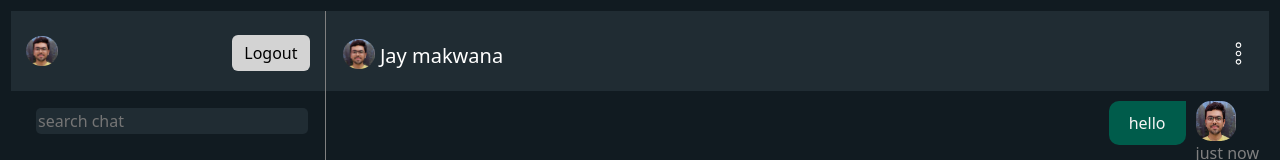
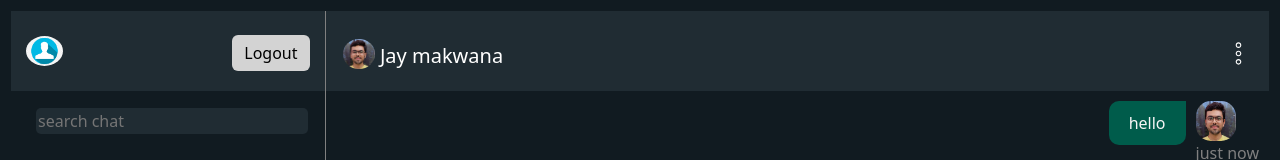
Before and after one commit to JAYMAKWANA2202/Chat-App, a React (Create React App) app: page /chat in a window 1280 px wide. Shown: the top 160 px of the page. Built offline with nearby package versions, Linux system fonts and the light colour scheme.

Commit message:
some small change

```diff
--- a/src/Component/Login2.js
+++ b/src/Component/Login2.js
@@ -66,13 +66,13 @@ export default function Login2() {
 
     signInWithEmailAndPassword(auth, values.email, values.password)
       .then(async () => {
-        console.log("welcome");
         if (signInWithEmailAndPassword) {
           navigate("/chat");
+          toast.success("welcome to chat app");
         }
       })
       .catch((error) => {
-        alert(error);
+        toast.error(error.message);
       });
 
     //   const actionCodeSettings = {
@@ -92,17 +92,6 @@ export default function Login2() {
     //       toast.error("Oops! Something went wrong.");
     //     });
     //   console.log("sendSignInLinkToEmail: ", sendSignInLinkToEmail);
-
-    // signInWithEmailAndPassword(auth, values.email, values.password)
-    //   .then(async () => {
-    //     if (signInWithEmailAndPassword) {
-    //       navigate("/chat");
-    //       toast.success("welcome to chat app");
-    //     }
-    //   })
-    //   .catch((error) => {
-    //     toast.error("opps! somthing is wrong");
-    //   });
   };
 
   return (
--- a/src/Component/Sidbar.js
+++ b/src/Component/Sidbar.js
@@ -2,6 +2,7 @@ import React from "react";
 import styled from "styled-components";
 import Button from "react-bootstrap/esm/Button";
 import Myimg from "../images/1.jpg";
+import Myimg1 from "../images/3.png";
 import { signOut } from "firebase/auth";
 import { auth } from "../utilities/firebase";
 import { useNavigate } from "react-router-dom";
@@ -31,22 +32,23 @@ export default function Sidbar() {
         setUser(doc.data());
       });
     } catch (err) {
-      setErr(toast.error);
+      setErr(toast.error(true));
     }
   };
 
   const handelKey = (e) => {
     e.code === "Enter" && handelSearch();
   };
+
   return (
     <Container>
       <Header>
-        <img src={Myimg} height={30} />
+        <img src={Myimg1} height={30} />
+        <span></span>
         <IconButton>
           <Button onClick={handelLogout}>Logout</Button>
         </IconButton>
       </Header>
-
       <Search>
         <SearchInput
           placeholder="search chat"
```
Also changed, not shown: src/Utilities/firebase.js (+1 -15 lines), src/images/3.png (added).
